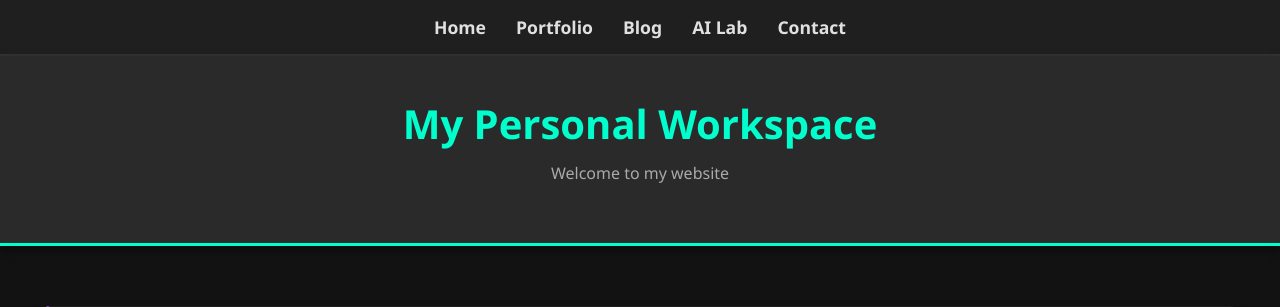
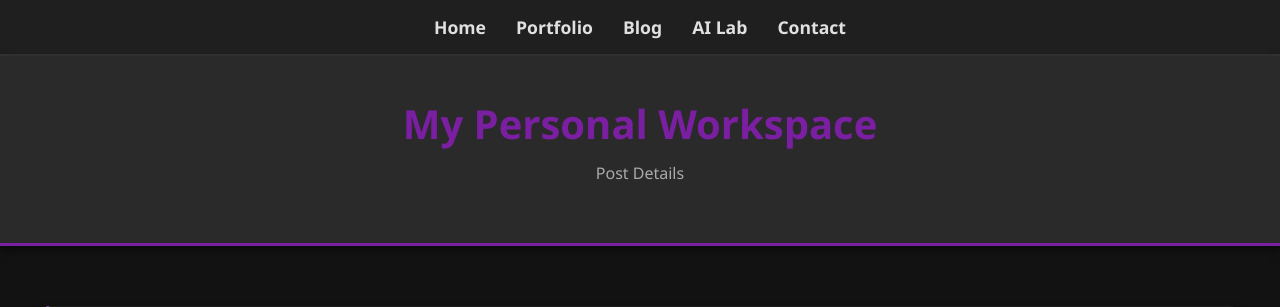
Before and after one commit to AliJohari05/My-Personal-Portfolio-Built-with-Django, a Django app: template templates/blog/post_detail.html in a window 1280 px wide. Shown: the top 307 px of the page. Run offline with Django 5.2, Linux system fonts and the light colour scheme; the template is opened without the code that fills it: values that come from a table or form of the project are taken from there, others are empty; data comes from the database, SQL or seed files in the repository; parts of the project's set-up code (start-up, migrations or seed data) failed here and were passed over.

Commit message:
add title in header

```diff
--- a/templates/blog/post_detail.html
+++ b/templates/blog/post_detail.html
@@ -1,6 +1,10 @@
 {% extends 'base.html' %}
 {% load static %}
 {% block title %}{{ post.title }} - My Blog{% endblock %}
+{% block meta_description %}{{ post.content|truncatewords:20|striptags }}{% endblock %}
+{% block header_section %}
+    {% include 'components/header.html' with title=post.title subtitle="Post Details" title_color="#7B1FA2FF" border_bottom_color="3px solid #7B1FA2FF" %}
+{% endblock %}
 
 {% block content %}
 <div class="container">
```
